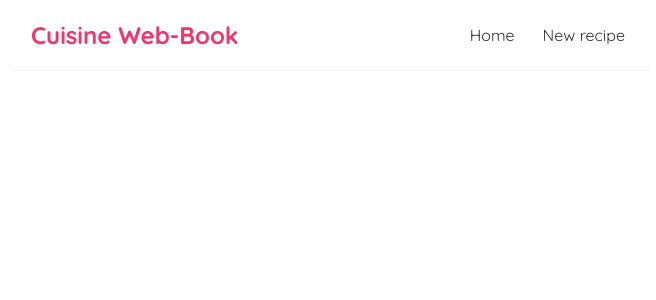
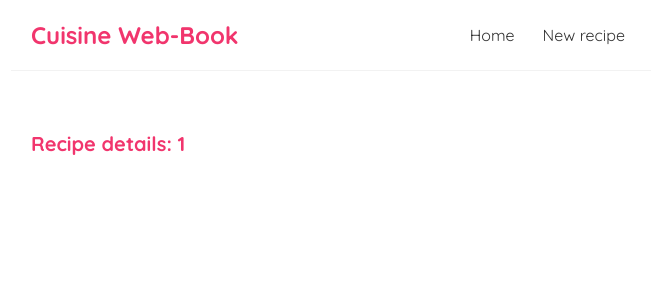
Before and after one commit to AlphaKappa44/my-blog-cuisine, a React (Create React App) app: page /recipes/1 in a window 1280 px wide. Shown: the top 300 px of the page, without its empty margins (309-965 px from the left). Built offline with nearby package versions, Linux system fonts and the light colour scheme; the HTML template or start-up script is replaced by a standard one.

Commit message:
Click recipe = go to recipe with id Route parameters

```diff
--- a/src/App.js
+++ b/src/App.js
@@ -3,6 +3,7 @@ import { BrowserRouter as Router, Route, Switch } from 'react-router-dom';
 import Navbar from './Navbar';
 import Home from './Home';
 import Create from './Create';
+import RecipeDetails from './RecipeDetails';
 
 function App() {
 
@@ -18,6 +19,9 @@ function App() {
 				</Route>
 				<Route path="/create">
 					<Create />
+				</Route>
+        <Route path="/recipes/:id">
+					<RecipeDetails />
 				</Route>
 			</Switch>
           </div>
--- /dev/null
+++ b/src/RecipeDetails.js
@@ -0,0 +1,16 @@
+import { useParams } from "react-router-dom";
+
+const RecipeDetails = () => {
+
+    const {id} = useParams();
+
+    return (
+        <div className="recipe-details">
+            <h2>
+                Recipe details:  { id }
+            </h2>
+        </div>
+     );
+}
+
+export default RecipeDetails;
--- a/src/RecipeList.js
+++ b/src/RecipeList.js
@@ -1,3 +1,4 @@
+import { Link} from 'react-router-dom';
 // const RecipeList = (props) => {
 //   const recipes = props.recipes;
 //   const title = props.title;
@@ -12,8 +13,11 @@ const RecipeList = ({
         <h2> {title} </h2>
       {recipes.map((recipe) => (
         <div className="recipe-preview" key={recipe.id}>
-          <h2>{recipe.title}</h2>
-          <p>will take you {recipe.time} minutes to cook</p>
+          <Link to = {`/recipes/${recipe.id}`} >
+            <h2>{recipe.title}</h2>
+            <p>will take you {recipe.time} minutes to cook</p>
+          </Link>
+
           {/* <button onClick={() => handleDelete(recipe.id)}>delete</button> */}
         </div>
       ))}
```
